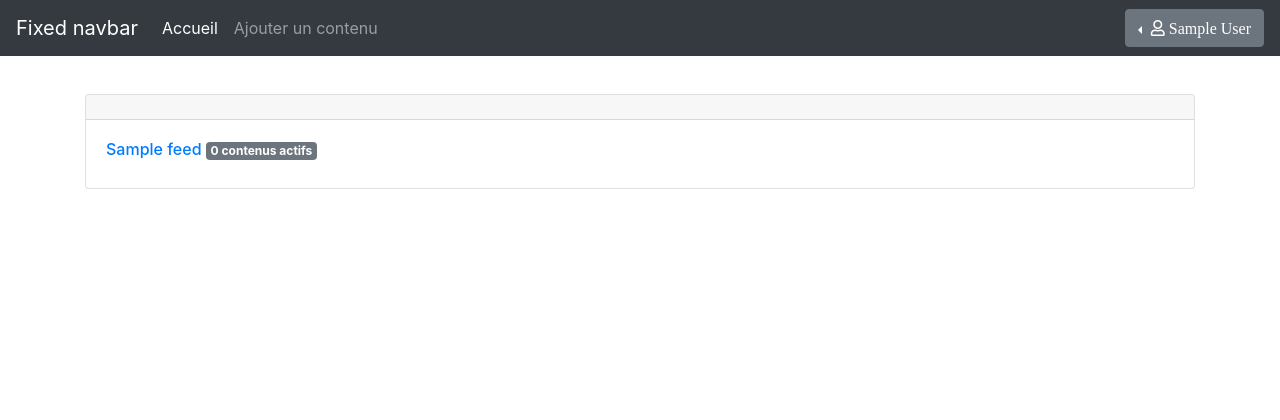
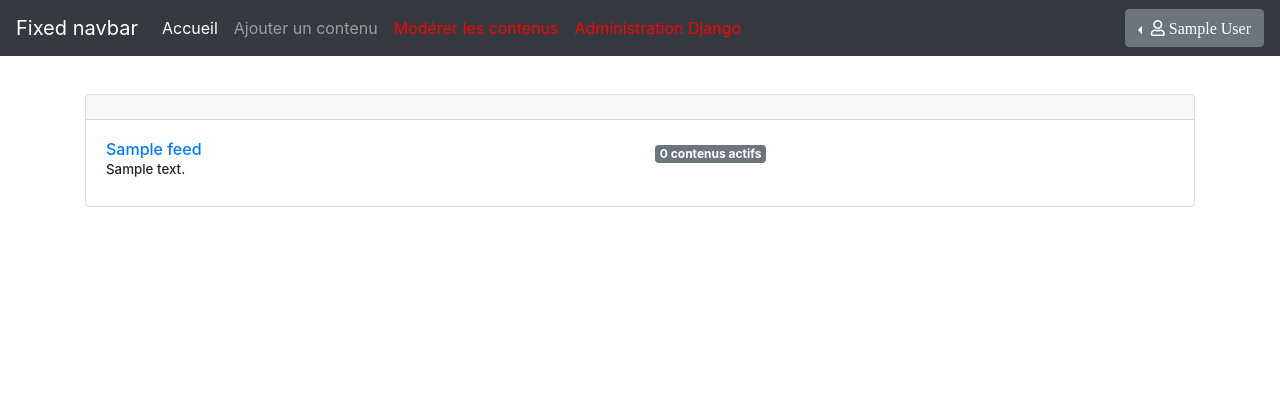
Before and after one commit to rtorrente/AffichageDynamique, a Django app: page / in a window 1280 px wide. Shown: the top 420 px of the page. Run offline with Django 3.2, Linux system fonts and the light colour scheme; a user stored in the database is signed in; tables that the repository leaves empty hold one stand-in row (values such as "Sample post"); some libraries are stand-ins or nearby versions.

Commit message:
Optimise import

```diff
--- a/AffichageDynamique/settings.py
+++ b/AffichageDynamique/settings.py
@@ -10,8 +10,8 @@ For the full list of settings and their values, see
 https://docs.djangoproject.com/en/2.1/ref/settings/
 """
 
+import dj_database_url
 import os
-import dj_database_url
 
 # Build paths inside the project like this: os.path.join(BASE_DIR, ...)
 BASE_DIR = os.path.dirname(os.path.dirname(os.path.abspath(__file__)))
--- a/AffichageDynamique/urls.py
+++ b/AffichageDynamique/urls.py
@@ -13,10 +13,11 @@ Including another URLconf
     1. Import the include() function: from django.urls import include, path
     2. Add a URL to urlpatterns:  path('blog/', include('blog.urls'))
 """
+from django.conf.urls.static import static
 from django.contrib import admin
 from django.urls import path, include
+
 from AffichageDynamique import settings
-from django.conf.urls.static import static
 
 urlpatterns = [
     path('admin/', admin.site.urls),
--- a/app/admin.py
+++ b/app/admin.py
@@ -1,5 +1,8 @@
 from django.contrib import admin
+
 from .models import *
+
+
 # Register your models here.
 @admin.register(Content, FeedGroup, Feed, Subscription, Image)
 class Admin(admin.ModelAdmin):
--- a/app/forms.py
+++ b/app/forms.py
@@ -1,7 +1,8 @@
+from bootstrap_datepicker_plus import DateTimePickerInput
 from django import forms
+from django.utils import timezone
+
 from .models import Content
-from bootstrap_datepicker_plus import DateTimePickerInput
-from django.utils import timezone
 
 
 class ContentFormImage(forms.ModelForm):
--- a/app/models.py
+++ b/app/models.py
@@ -1,9 +1,11 @@
+import uuid
+from django.contrib.auth.models import Group
+from django.contrib.auth.models import User
 from django.db import models
-from django.contrib.auth.models import User
-from django.contrib.auth.models import Group
 from django.utils import timezone
+
 from AffichageDynamique import settings
-import uuid
+
 CONTENT_TYPE = [
     ('I', "Image uploadée"),
     ('U', "URL"),
@@ -32,6 +34,7 @@ class FeedGroup(models.Model):
 
 class Feed(models.Model):
     name = models.CharField(verbose_name='Nom du flux', blank=False, max_length=255, null=False)
+    description = models.CharField(verbose_name='Description du flux', blank=True, max_length=255, null=True)
     submitter_group = models.ForeignKey(Group, on_delete=models.SET_DEFAULT, default=1, related_name="feed_submitter")
     moderator_group = models.ForeignKey(Group, on_delete=models.SET_DEFAULT, default=1, related_name="feed_moderator")
     feed_group = models.ForeignKey(FeedGroup, on_delete=models.PROTECT, null=True, blank=True)
@@ -45,7 +48,6 @@ class Feed(models.Model):
             if cont.active:
                 sum = sum + 1
         return sum
-
 
 class Screen(models.Model):
     token = models.UUIDField(unique=True, default=uuid.uuid4, editable=False)
@@ -61,6 +63,7 @@ class Screen(models.Model):
     tv_screen_on = models.BooleanField(default=False)
     hostname=models.CharField(blank=True, null=True, max_length=50)
     ip = models.GenericIPAddressField(blank=True, null=True)
+    hidden = models.BooleanField(default=False)
     def __str__(self):
         return self.name
 
@@ -108,7 +111,6 @@ class Content(models.Model):
         else:
             return "no_image"
 
-
 class Image(models.Model):
     image = models.ImageField(upload_to='contents')
     content = models.ForeignKey(Content, related_name="images", on_delete=models.CASCADE)
--- a/app/templates/app/feed_list.html
+++ b/app/templates/app/feed_list.html
@@ -8,8 +8,13 @@
                 <h5 class="card-header">{{ team.feed_group.name }}</h5>
                 <div class="card-body">
             {% endifchanged %}
-            <h6><a href="{% url "content_list" team.pk %}">{{ team.name }}</a> <span class="badge badge-secondary">{{ team.count_active }} contenu{{ team.count_active|pluralize }} actif{{ team.count_active|pluralize }}</span></h6>
-
+            <div class="row">
+                <div class="col"><h6><a href="{% url "content_list" team.pk %}">{{ team.name }}</a><br/><span
+                        style="font-size: smaller">{{ team.description }}</span></h6></div>
+                <div class="col"><span
+                        class="badge badge-secondary">{{ team.count_active }} contenu{{ team.count_active|pluralize }} actif{{ team.count_active|pluralize }}</span>
+                </div>
+            </div>
         {% endfor %}
         </div></div>
 {% endblock %}
--- a/app/urls.py
+++ b/app/urls.py
@@ -1,7 +1,7 @@
-from django.urls import path, include
+from django.contrib.auth.decorators import login_required
+from django.urls import path
+
 from . import views
-from django.contrib.auth.decorators import login_required
-
 
 urlpatterns = [
     path('', login_required(views.home), name='home'),
--- a/app/utils.py
+++ b/app/utils.py
@@ -1,7 +1,8 @@
+import os
+from django.utils import timezone
+
 from AffichageDynamique import settings
-import os
 from .models import Image, Content
-from django.utils import timezone
 
 
 def delete_image_orphan():
--- a/app/views.py
+++ b/app/views.py
@@ -1,21 +1,22 @@
+from django.http import HttpResponseForbidden
+from django.http import JsonResponse
+from django.shortcuts import get_object_or_404
 from django.shortcuts import render, redirect
-from django.http import JsonResponse
+from django.urls import reverse
+from django.utils import timezone
+from upload_validator import FileTypeValidator
+
 from AffichageDynamique import settings
-from django.urls import reverse
-from django.views.generic import ListView
+from app import image_worker
+from .forms import ContentFormImage, RejectContentForm
 from .models import Feed, Content, Subscription, Screen, Image
-from app import image_worker
-from django.http import HttpResponseForbidden
-from .forms import ContentFormImage, RejectContentForm
-from upload_validator import FileTypeValidator
-from django.shortcuts import get_object_or_404
 
 validator = FileTypeValidator(
     allowed_types=['image/jpeg', 'image/png', 'application/pdf'], allowed_extensions=['.jpg', '.jpeg', '.png', '.pdf']
 )
 
 
-def render_specific(request, template, dict={}):
+def render_specific(request, template, dict={}):  # Render qui indique si des contenus sont à modérer dans chaque page
     count = Feed.objects.filter(moderator_group__in=request.user.groups.all()).filter(content_feed__state="P").filter(content_feed__is_valid=True).count()
     dict.update({"moderate_count":count})
     return render(request, template, dict)
@@ -72,9 +73,10 @@ def content_list_moderate(request, pk):
 
 def moderation_home(request):
     if request.user.is_superuser:
-        feed = Feed.objects.filter(content_feed__state="P")
+        feed = Feed.objects.filter(content_feed__state="P").distinct()
     else:
-        feed = Feed.objects.filter(content_feed__state="P").filter(moderator_group__in=request.user.groups.all())
+        feed = Feed.objects.filter(content_feed__state="P").filter(
+            moderator_group__in=request.user.groups.all()).distinct()
     return render_specific(request, 'app/moderation_home.html', {"feed": feed})
 
 def content_view(request, pk):
@@ -109,6 +111,8 @@ def reject_content(request, pk):
 def json_screen(request, token_screen):
     json = []
     screen = get_object_or_404(Screen,token=token_screen)
+    screen.date_last_call = timezone.now()  # On enregistre l'appel au json (pour le monitoring)
+    screen.save()
     urgent = Subscription.objects.filter(subscription_type="U").filter(screen=screen)
     if urgent.count()>0:
         for subscription in urgent:
--- a/templates/base.html
+++ b/templates/base.html
@@ -47,9 +47,14 @@
                 <li class="nav-item">
                     <a class="nav-link" href="{% url "add_content" %}">Ajouter un contenu</a>
                 </li>
-                {% if moderate_count > 0 %}
+                {% if moderate_count > 0 or user.is_superuser %}
                     <li class="nav-item">
                         <a class="nav-link" href="{% url "moderation_home" %}" style="color: red;">Modérer les contenus</a>
+                    </li>
+                {% endif %}
+                {% if user.is_staff %}
+                    <li class="nav-item">
+                        <a class="nav-link" href="{% url "admin:index" %}" style="color: red;">Administration Django</a>
                     </li>
                 {% endif %}
             </ul>
```
Also changed, not shown: app/image_worker.py (+5 -3 lines), app/migrations/0002_feed_description.py (added), app/migrations/0003_screen_hidden.py (added).
